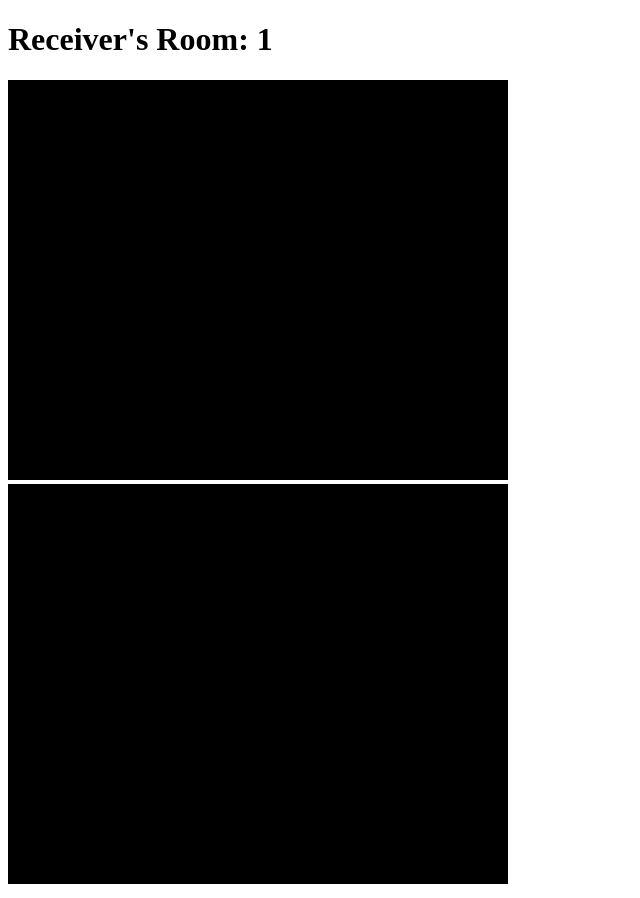
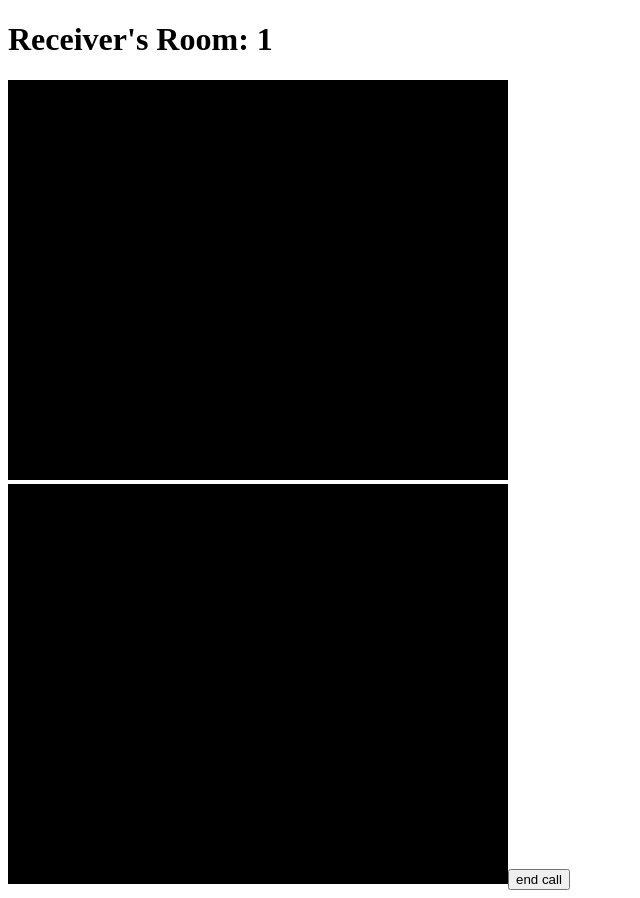
Before and after one commit to yasharth-0910/LiveLink, a React (Vite) app in the folder frontend/: page /receiver/1 in a window 1280 px wide. Shown: the whole page, without its empty margins (0-640 px from the left). Built offline with nearby package versions, Linux system fonts and the light colour scheme; no server answers; the HTML template or start-up script is replaced by a standard one.

Commit message:
prototyp

```diff
--- a/frontend/src/pages/Receiver.tsx
+++ b/frontend/src/pages/Receiver.tsx
@@ -9,7 +9,8 @@ const Receiver: React.FC = () => {
   const [peerConnection, setPeerConnection] = useState<RTCPeerConnection | null>(null);
 
   useEffect(() => {
-    const socket = new WebSocket('ws://localhost:8080');
+    const socket = new WebSocket('wss://live-link-l2rt.vercel.app');
+
 
     socket.onopen = () => {
       socket.send(JSON.stringify({ type: 'join', role: 'receiver', roomId }));
@@ -59,12 +60,38 @@ const Receiver: React.FC = () => {
     setPeerConnection(pc);
   };
 
+  function endcall() {
+    if (peerConnection) {
+      peerConnection.close();
+    }
+
+    if (webSocket) {
+      webSocket.close();
+    }
+
+
+    if (videoRef.current) {
+      videoRef.current.srcObject = null;
+    }
+
+    if (remoteVideoRef.current) {
+      remoteVideoRef.current.srcObject = null;
+    }
+
+    setPeerConnection(null);
+
+    setTimeout(() => {
+      window.location.href = "/";
+    }, 2000);
+  }
+
   return (
     <div>
       <h1>Receiver's Room: {roomId}</h1>
       <video ref={videoRef} autoPlay playsInline muted style={{ width: '500px', height: '400px', backgroundColor: 'black' }} />
       <br />
       <video ref={remoteVideoRef} autoPlay playsInline style={{ width: '500px', height: '400px', backgroundColor: 'black' }} />
+      <button onClick={endcall}>end call</button>
     </div>
   );
 };
--- a/frontend/src/pages/Sender.tsx
+++ b/frontend/src/pages/Sender.tsx
@@ -11,7 +11,8 @@ const Sender: React.FC = () => {
 
   // Initialize WebSocket connection
   useEffect(() => {
-    const ws = new WebSocket("ws://localhost:8080");
+    const ws = new WebSocket('wss://live-link-l2rt.vercel.app');
+
 
     ws.onopen = () => {
       ws.send(JSON.stringify({ type: "join", roomId, role: "sender" }));
```
Also changed, not shown: 1 other file (tests, documents, lock files or other folders).
